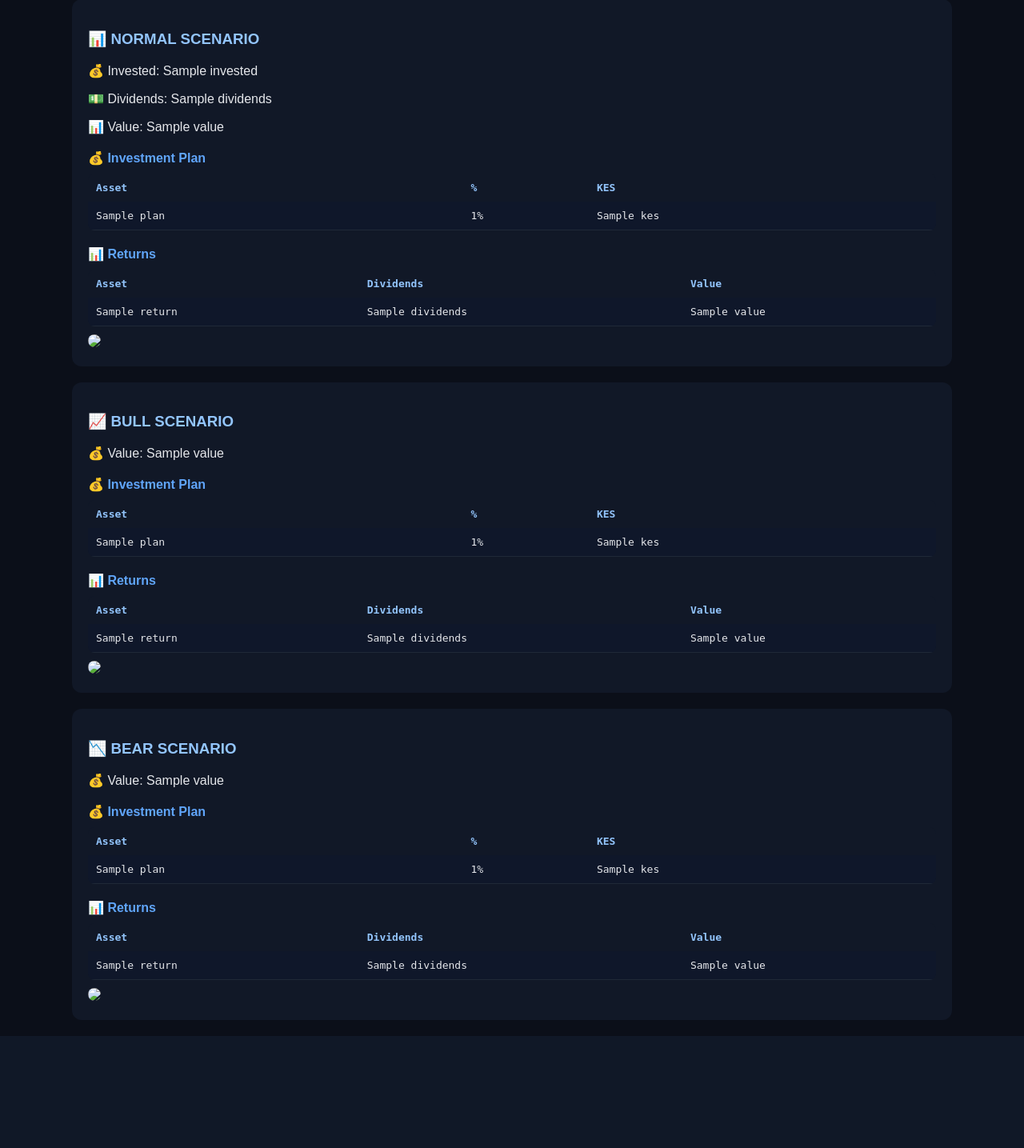
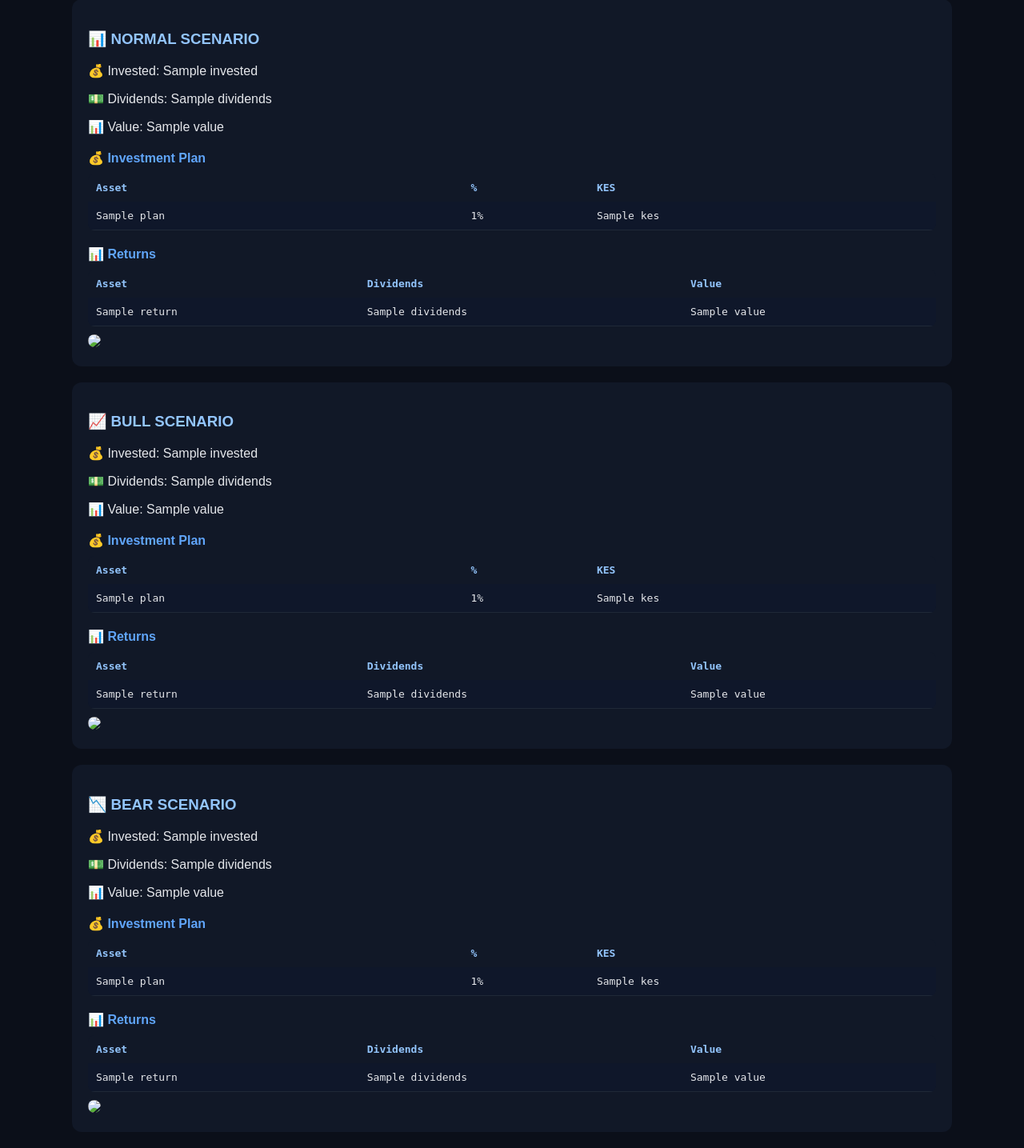
Before and after one commit to joshuawasike/nse-investment-app-v1, a Flask app: template templates/index.html in a window 1280 px wide. Shown: the part 1004-2439 px from the top of the page at 80% size. Before the commit the page ends 2299 px from the top, so only its background shows below. Run offline with Flask 3, Linux system fonts and the light colour scheme; the template is opened without the code that fills it: most values are stand-ins (such as "Sample title", 1, 10 or a date in 2020).

Commit message:
Update index.html

```diff
--- a/templates/index.html
+++ b/templates/index.html
@@ -38,7 +38,7 @@ h3 { color: #93c5fd; }
     color: #60a5fa;
 }
 
-/* FIXED TABLE STYLE */
+/* TABLE FIX */
 table {
     width: 100%;
     border-collapse: collapse;
@@ -59,10 +59,9 @@ th {
 td {
     padding: 10px;
     border-bottom: 1px solid #1f2937;
-    text-align: left;
 }
 
-/* SCENARIO CARD */
+/* CARD */
 .card {
     background: #111827;
     padding: 20px;
@@ -70,7 +69,6 @@ td {
     border-radius: 12px;
 }
 
-/* INFO BOX */
 .info-box {
     background: #0f172a;
     padding: 15px;
@@ -244,7 +242,9 @@ img {
 <div class="card">
 <h3>📈 BULL SCENARIO</h3>
 
-<p>💰 Value: {{ data.bull.summary.value }}</p>
+<p>💰 Invested: {{ data.bull.summary.invested }}</p>
+<p>💵 Dividends: {{ data.bull.summary.dividends }}</p>
+<p>📊 Value: {{ data.bull.summary.value }}</p>
 
 <h4 class="section-title">💰 Investment Plan</h4>
 <table>
@@ -277,7 +277,9 @@ img {
 <div class="card">
 <h3>📉 BEAR SCENARIO</h3>
 
-<p>💰 Value: {{ data.bear.summary.value }}</p>
+<p>💰 Invested: {{ data.bear.summary.invested }}</p>
+<p>💵 Dividends: {{ data.bear.summary.dividends }}</p>
+<p>📊 Value: {{ data.bear.summary.value }}</p>
 
 <h4 class="section-title">💰 Investment Plan</h4>
 <table>
```
